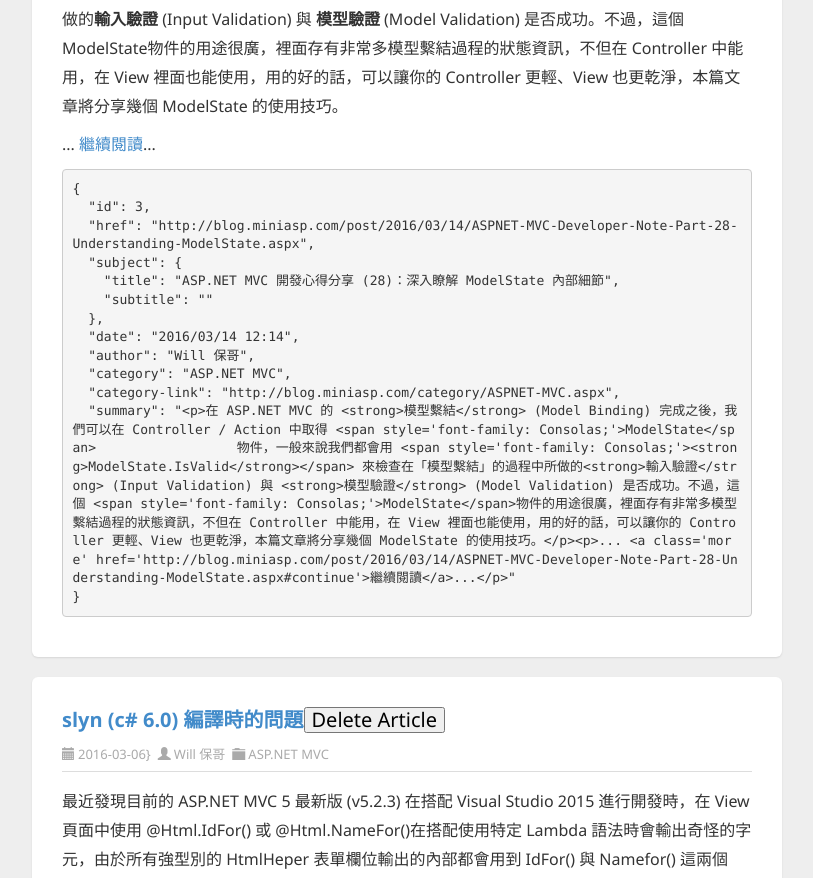
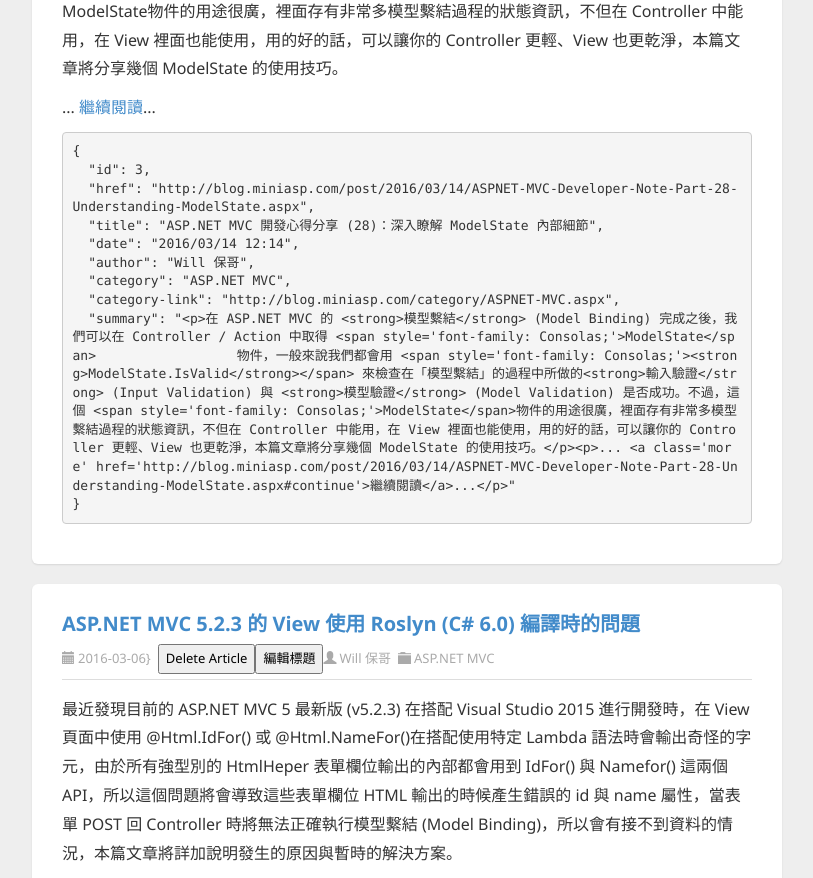
Before and after one commit to andychung0214/angular-will-blog, an Angular app: page / in a window 1280 px wide. Shown: the part 1902-2780 px from the top of the page, without its empty margins (38-851 px from the left). Built offline with nearby package versions, Linux system fonts and the light colour scheme.

Commit message:
Single Data Flow & Non Change Object

```diff
--- a/src/app/article/article-header/article-header.component.html
+++ b/src/app/article/article-header/article-header.component.html
@@ -1,11 +1,17 @@
 <header class="post-header">
   <h2 class="post-title">
-    <a [href]="item.href">{{item.subject?.title|lowercase|slice:-20}}</a>
-    <button (click)="delArticle()">Delete Article</button>
-    <small>{{item.subject?.subtitle}}</small>
+    <a *ngIf="!isEdit" [href]="item.href">{{item.title}}</a>
+    <input *ngIf="isEdit" type="text" size="70"
+    [value]="newTitle"
+    (keyup.enter)="doEdit($event.target.value)"
+    (keyup.escape) = "$event.target.value = item.title; isEdit=false"
+    >
   </h2>
   <div class="post-info clearfix">
     <span class="post-date"><i class="glyphicon glyphicon-calendar"></i>{{item.date|date:'yyyy-MM-dd'}}}</span>
+    <button (click)="delArticle()">Delete Article</button>
+    <button *ngIf="!isEdit" (click)="isEdit=true">編輯標題</button>
+    <button *ngIf="isEdit" (click)="isEdit=false">取消標題</button>
     <span class="post-author"><i class="glyphicon glyphicon-user"></i><a
         href="http://blog.miniasp.com/author/will.aspx">{{item.author}}</a></span>
     <span class="post-category"><i class="glyphicon glyphicon-folder-close"></i><a
--- a/src/app/article/article-header/article-header.component.ts
+++ b/src/app/article/article-header/article-header.component.ts
@@ -13,6 +13,17 @@
   @Output()
   delete = new EventEmitter<any>();
 
+  @Output()
+  titleChanged = new EventEmitter<any>();
+
+  isEdit = false;
+  newTitle = '';
+
+  doEdit(title){
+    this.newTitle = title;
+    this.titleChanged.emit({id: this.item.id, title: title});
+  }
+
   delArticle(){
     this.delete.emit(this.item);
   }
@@ -20,8 +31,7 @@
   constructor() { }
 
   ngOnInit() {
-
-
+    this.newTitle = this.item.title;
   }
 
 }
--- a/src/app/article/article-list/article-list.component.html
+++ b/src/app/article/article-list/article-list.component.html
@@ -1,4 +1,4 @@
 <article class="post" id="post{{idx}}" *ngFor="let item of data; let idx=index">
-  <app-article-header [item]="item" (delete)=doDelete($event);  ></app-article-header>
+  <app-article-header [item]="item" (delete)=doDelete($event); (titleChanged)="changeTitle($event)" ></app-article-header>
   <app-article-body [item]="item"></app-article-body>
 </article>
--- a/src/app/article/article-list/article-list.component.ts
+++ b/src/app/article/article-list/article-list.component.ts
@@ -13,16 +13,21 @@
 
   constructor() { }
 
+  changeTitle($event: any) {
+    this.data = this.data.map((item) => {
+      if (item.id == $event.id) {
+        return Object.assign({}, item, $event);
+      }
+      return item;
+    })
+  };
+
   ngOnInit() {
     this.data = [
       {
         "id": 1,
         "href": "http://blog.miniasp.com/post/2016/04/30/Visual-Studio-Code-from-Command-Prompt-notes.aspx",
-        "subject":
-        {
-          "title": "從命令提示字元中開啟 Visual Studio Code 如何避免顯示惱人的偵錯訊息",
-          "subtitle": "test"
-        },
+        "title": "從命令提示字元中開啟 Visual Studio Code 如何避免顯示惱人的偵錯訊息",
         "date": "2016/04/30 18:05",
         "author": "Will 保哥",
         "category": "Visual Studio",
@@ -32,6 +37,7 @@
       {
         "id": 2,
         "href": "http://blog.miniasp.com/post/2016/03/22/Does-Certification-Exam-Useful.aspx",
+        "title": "ASP.NET MVC 開發心得分享 (28)：深入瞭解 ModelState 內部細節",
         "date": "2016/03/22 19:28",
         "author": "Will 保哥",
         "category": "心得分享",
@@ -41,11 +47,7 @@
       {
         "id": 3,
         "href": "http://blog.miniasp.com/post/2016/03/14/ASPNET-MVC-Developer-Note-Part-28-Understanding-ModelState.aspx",
-        "subject":
-        {
-          "title": "ASP.NET MVC 開發心得分享 (28)：深入瞭解 ModelState 內部細節",
-          "subtitle": ""
-        },
+        "title": "ASP.NET MVC 開發心得分享 (28)：深入瞭解 ModelState 內部細節",
         "date": "2016/03/14 12:14",
         "author": "Will 保哥",
         "category": "ASP.NET MVC",
@@ -55,11 +57,7 @@
       {
         "id": 4,
         "href": "http://blog.miniasp.com/post/2016/03/06/ASPNET-MVC-5-View-Roslyn-problem-workaround.aspx",
-        "subject":
-        {
-          "title": "ASP.NET MVC 5.2.3 的 View 使用 Roslyn (C# 6.0) 編譯時的問題",
-          "subtitle": ""
-        },
+        "title": "ASP.NET MVC 5.2.3 的 View 使用 Roslyn (C# 6.0) 編譯時的問題",
         "date": "2016/03/06 17:11",
         "author": "Will 保哥",
         "category": "ASP.NET MVC",
@@ -69,11 +67,7 @@
       {
         "id": 5,
         "href": "http://blog.miniasp.com/post/2016/02/19/Useful-tool-PackageManagement-OneGet.aspx",
-        "subject":
-        {
-          "title": "考證照真的沒用嗎？一個從業 20 年的 IT 主管告訴你他怎麼看！",
-          "subtitle": ""
-        },
+        "title": "考證照真的沒用嗎？一個從業 20 年的 IT 主管告訴你他怎麼看！",
         "date": "2016/02/19 11:55",
         "author": "Will 保哥",
         "category": "介紹好用工具：Win 10 內建的 PackageManagement 套件管理器 (OneGet)",
@@ -83,11 +77,7 @@
       {
         "id": 6,
         "href": "http://blog.miniasp.com/post/2016/02/02/JavaScript-novice-advice-and-learning-resources.aspx",
-        "subject":
-        {
-          "title": "我要成為前端工程師！給 JavaScript 新手的建議與學習資源整理",
-          "subtitle": ""
-        },
+        "title": "我要成為前端工程師！給 JavaScript 新手的建議與學習資源整理",
         "date": "2016/02/02 17:48",
         "author": "Will 保哥",
         "category": "前端工程研究",
--- a/src/app/article/article.module.ts
+++ b/src/app/article/article.module.ts
@@ -1,3 +1,4 @@
+import { FormsModule } from '@angular/forms';
 import { NgModule } from '@angular/core';
 import { CommonModule } from '@angular/common';
 import { ArticleListComponent } from './article-list/article-list.component';
@@ -9,7 +10,8 @@
 @NgModule({
   declarations: [ArticleListComponent, ArticleHeaderComponent, ArticleBodyComponent],
   imports: [
-    CommonModule
+    CommonModule,
+    FormsModule
   ],
   exports: [ArticleListComponent]
 })
```
